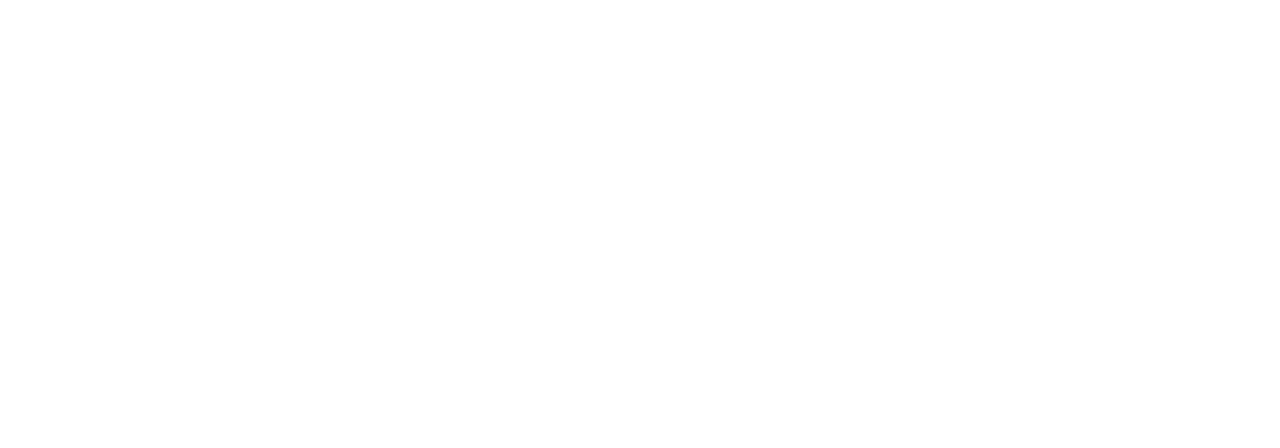
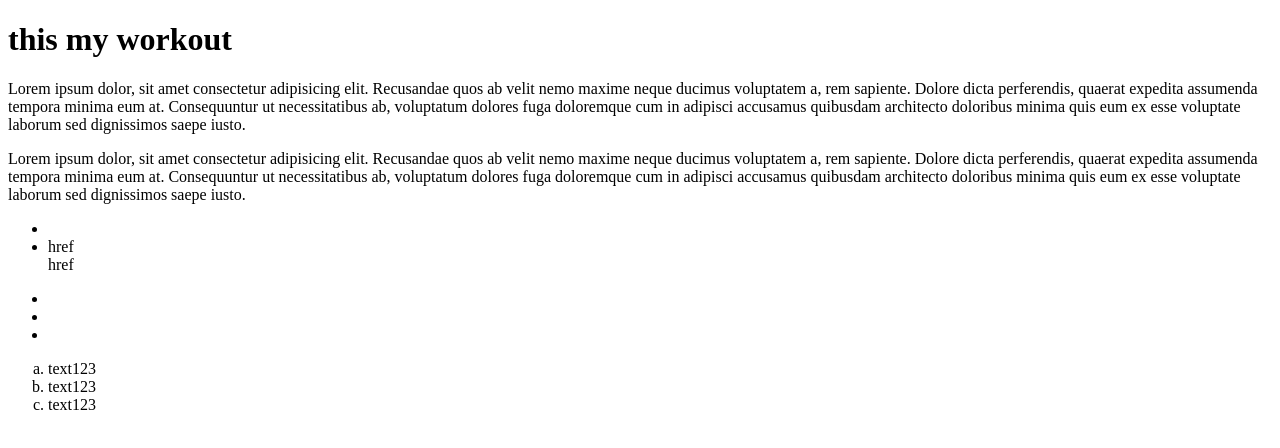
Before and after one commit to Alexa-code-ux/my-second-project, a plain HTML site: page index.html in a window 1280 px wide. Drawn offline with Linux system fonts and the light colour scheme.

Commit message:
add html

```diff
--- a/index.html
+++ b/index.html
@@ -1,11 +1,51 @@
-<!DOCTYPE html>
+<!doctype html>
 <html lang="en">
-<head>
-    <meta charset="UTF-8">
-    <meta name="viewport" content="width=device-width, initial-scale=1.0">
+  <head>
+    <meta charset="UTF-8" />
+    <meta name="viewport" content="width=device-width, initial-scale=1.0" />
     <title>Document</title>
-</head>
-<body>
+  </head>
+  <body>
+    <h1>this my workout</h1>
+    <p>
+      Lorem ipsum dolor, sit amet consectetur adipisicing elit. Recusandae quos
+      ab velit nemo maxime neque ducimus voluptatem a, rem sapiente. Dolore
+      dicta perferendis, quaerat expedita assumenda tempora minima eum at.
+      Consequuntur ut necessitatibus ab, voluptatum dolores fuga doloremque cum
+      in adipisci accusamus quibusdam architecto doloribus minima quis eum ex
+      esse voluptate laborum sed dignissimos saepe iusto.
+    </p>
+<h2 hidden>this my hidden workout</h2>
+<p>
+    Lorem ipsum dolor, sit amet consectetur adipisicing elit. Recusandae quos
+    ab velit nemo maxime neque ducimus voluptatem a, rem sapiente. Dolore
+    dicta perferendis, quaerat expedita assumenda tempora minima eum at.
+    Consequuntur ut necessitatibus ab, voluptatum dolores fuga doloremque cum
+    in adipisci accusamus quibusdam architecto doloribus minima quis eum ex
+    esse voluptate laborum sed dignissimos saepe iusto.
+</p>
 
-</body>
+
+    <ul>
+        <li>
+
+        </li>
+        <li>href
+
+
+        </li>href
+
+
+    </ul>
+<ul>
+    <li></li>
+    <li></li>
+    <li></li>
+</ul>
+<ol type="a">
+    <li>text123</li>
+    <li>text123</li>
+    <li>text123</li>
+</ol>
+  </body>
 </html>
```
